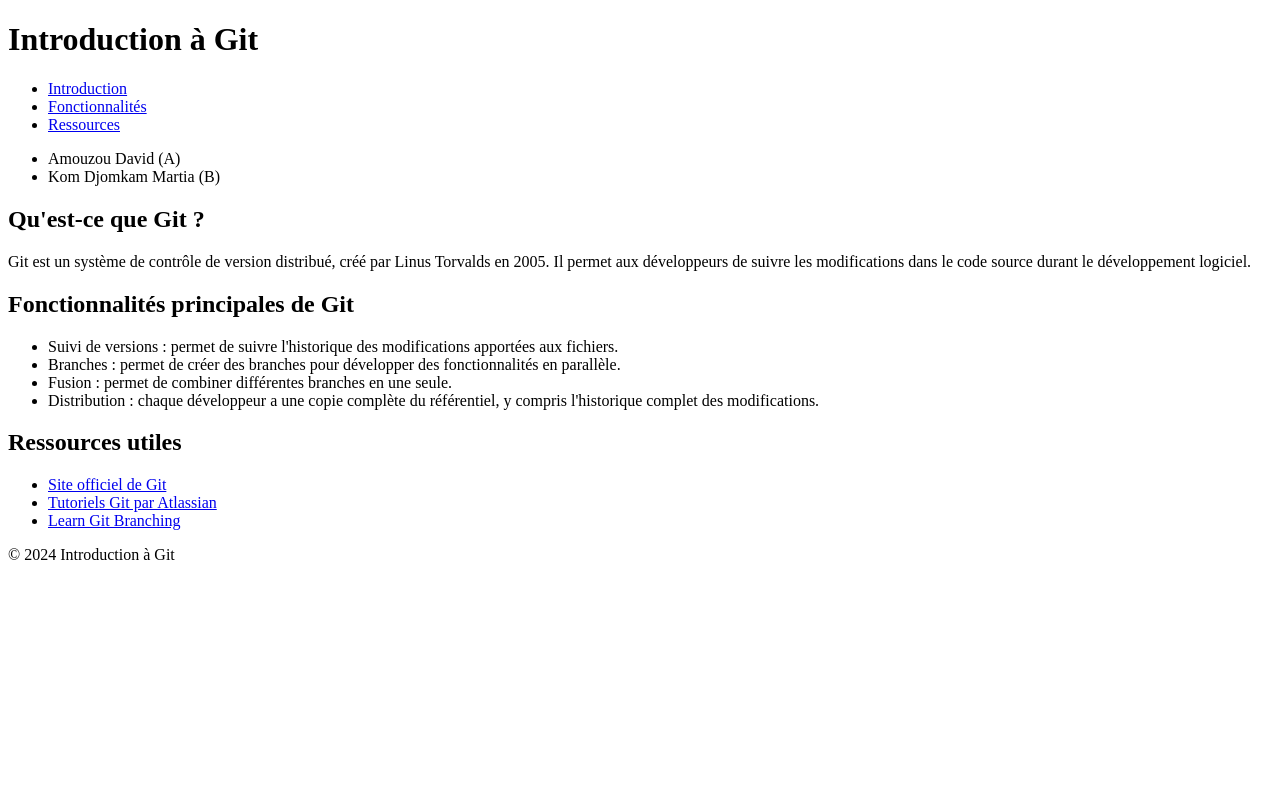
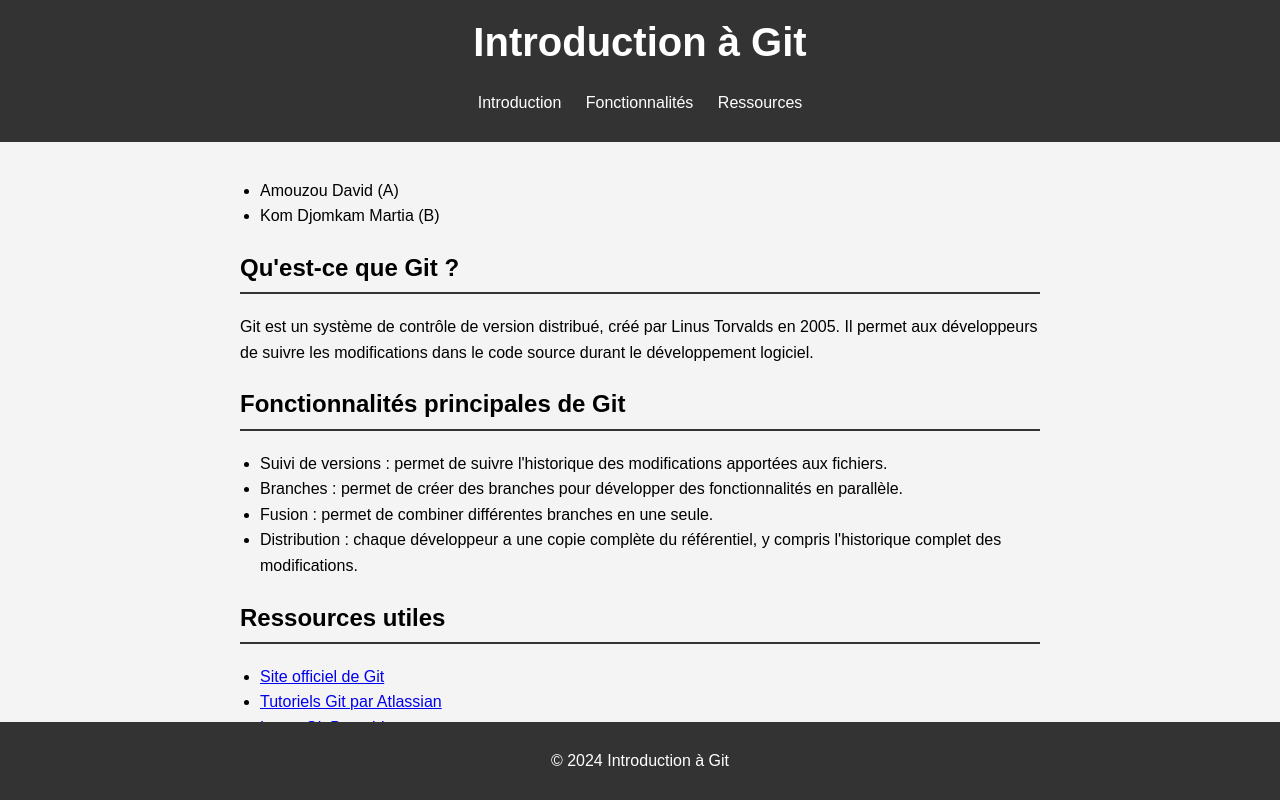
Before and after one commit to davidamouzou/TD4, a plain HTML site: page index.html in a window 1280 px wide. Drawn offline with Linux system fonts and the light colour scheme.

Commit message:
ajout du style

```diff
--- /dev/null
+++ b/styles.css
@@ -0,0 +1,81 @@
+body {
+    font-family: Arial, sans-serif;
+    line-height: 1.6;
+    margin: 0;
+    padding: 0;
+    background-color: #f4f4f4;
+}
+
+header {
+    background: #333;
+    color: #fff;
+    padding: 10px 0;
+    text-align: center;
+}
+
+header h1 {
+    margin: 0;
+    font-size: 2.5em;
+}
+
+nav ul {
+    list-style: none;
+    padding: 0;
+}
+
+nav ul li {
+    display: inline;
+    margin: 0 10px;
+}
+
+nav ul li a {
+    color: #fff;
+    text-decoration: none;
+}
+
+main {
+    padding: 20px;
+    max-width: 800px;
+    margin: 0 auto;
+}
+
+section {
+    margin-bottom: 20px;
+}
+
+h2 {
+    border-bottom: 2px solid #333;
+    padding-bottom: 5px;
+}
+
+ul {
+    list-style-type: disc;
+    padding-left: 20px;
+}
+
+footer {
+    background: #333;
+    color: #fff;
+    text-align: center;
+    padding: 10px 0;
+    position: fixed;
+    width: 100%;
+    bottom: 0;
+}
+
+dl {
+    background: #fff;
+    padding: 20px;
+    border-radius: 5px;
+    box-shadow: 0 0 10px rgba(0, 0, 0, 0.1);
+}
+
+dt {
+    font-weight: bold;
+    margin-top: 10px;
+}
+
+dd {
+    margin-left: 20px;
+    margin-bottom: 10px;
+}
```
Also changed, not shown: commandes.html (+1 -0 lines).
